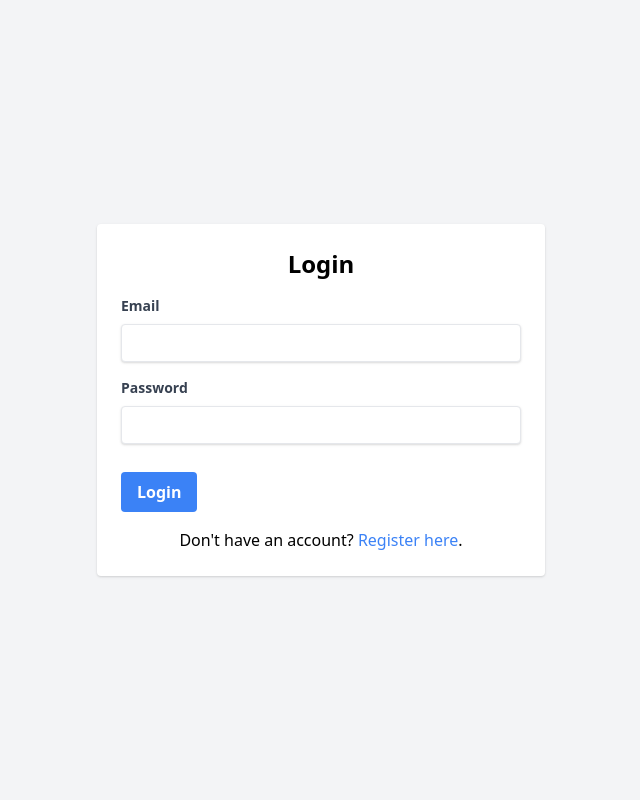
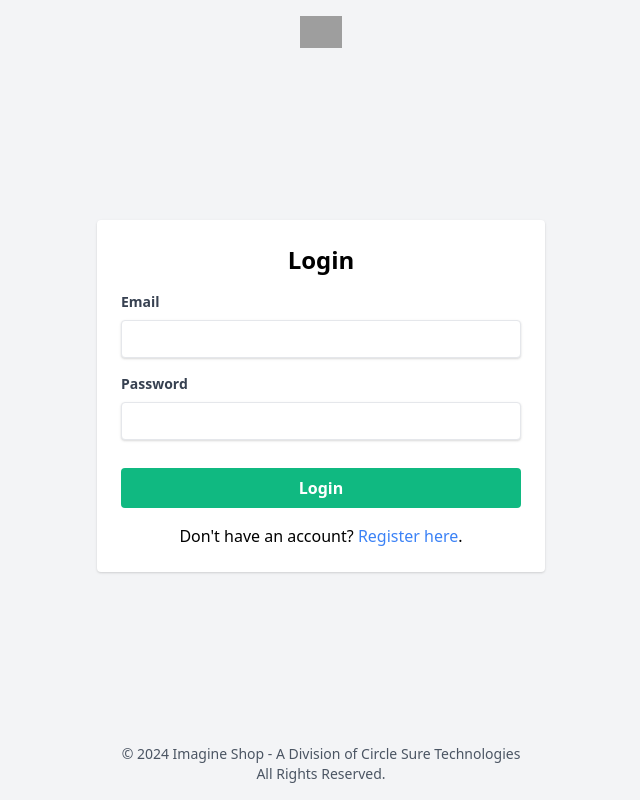
Before and after one commit to tafadzwatazvitadza/imagineshop-image-suggestions, a Flask app: template templates/login.html in a window 1280 px wide. Shown: the whole page, without its empty margins (319-959 px from the left). Run offline with Flask 3, Linux system fonts and the light colour scheme; tables that the repository leaves empty hold one stand-in row (values such as "Sample post"); the template is opened without the code that fills it: values that come from a table or form of the project are taken from there, most other values are stand-ins (such as "Sample title", 1, 10 or a date in 2020); grey boxes are pictures that could not be loaded.

Commit message:
update login ui

```diff
--- /dev/null
+++ b/templates/auth-base.html
@@ -0,0 +1,39 @@
+<!DOCTYPE html>
+<html>
+<head>
+    <title>{% block title %}{% endblock %}</title>
+    <link href="https://cdn.jsdelivr.net/npm/tailwindcss@2.2.19/dist/tailwind.min.css" rel="stylesheet">
+</head>
+<body class="bg-gray-100 flex flex-col min-h-screen">
+    <!-- Header with Logo -->
+    <header class="">
+        <div class="container mx-auto p-4 flex justify-center">
+            <!-- Replace 'path_to_logo.png' with the actual path to your logo image -->
+            <img src="https://www.imagineshop.co.za/_next/image?url=%2F_next%2Fstatic%2Fmedia%2Fimagine-logo-color.0202c19b.png&w=256&q=75" alt="Logo" class="h-8">
+        </div>
+    </header>
+
+    <!-- Main Content -->
+    <div class="container mx-auto p-4 flex-grow flex justify-center items-center">
+        {% block content %}{% endblock %}
+    </div>
+
+    <!-- Footer -->
+    <footer class="mx-auto p-4 text-center text-gray-600 text-sm">
+        <div class="container">
+            &copy; {{ current_year }} Imagine Shop - A Division of Circle Sure Technologies.
+        </div>
+        <span>All Rights Reserved.</span>
+    </footer>
+
+    <!-- Optional: Include a script to dynamically insert the current year -->
+    <script>
+        // This script replaces {{ current_year }} with the actual current year
+        document.addEventListener("DOMContentLoaded", function() {
+            const footer = document.querySelector('footer div');
+            const year = new Date().getFullYear();
+            footer.innerHTML = `&copy; ${year} Imagine Shop - A Division of Circle Sure Technologies`;
+        });
+    </script>
+</body>
+</html>
--- a/templates/login.html
+++ b/templates/login.html
@@ -1,11 +1,10 @@
-<!DOCTYPE html>
-<html>
-<head>
-    <title>Login</title>
-    <link href="https://cdn.jsdelivr.net/npm/tailwindcss@2.2.19/dist/tailwind.min.css" rel="stylesheet">
-</head>
-<body class="bg-gray-100">
-    <div class="container mx-auto p-4 flex justify-center items-center min-h-screen">
+{% extends "auth-base.html" %}
+
+{% block title %}
+Login
+{% endblock %}
+
+{% block content %}
         <div class="w-full max-w-md bg-white p-6 rounded shadow">
             <h2 class="text-2xl font-bold mb-4 text-center">Login</h2>
 
@@ -42,8 +41,8 @@
                     {% endfor %}
                 </div>
 
-                <div class="flex items-center justify-between">
-                    {{ login_form.submit(class="bg-blue-500 hover:bg-blue-700 text-white font-bold py-2 px-4 rounded focus:outline-none focus:shadow-outline") }}
+                <div class="mt-12 flex items-center justify-between">
+                    {{ login_form.submit(class="block w-full bg-green-500 hover:bg-green-600 text-white font-bold py-2 px-4 rounded text-center") }}
                 </div>
             </form>
 
@@ -51,6 +50,4 @@
                 <p>Don't have an account? <a href="{{ url_for('auth.register') }}" class="text-blue-500 hover:underline">Register here</a>.</p>
             </div>
         </div>
-    </div>
-</body>
-</html>
+{% endblock %}
```
Also changed, not shown: templates/register.html (+10 -13 lines).
